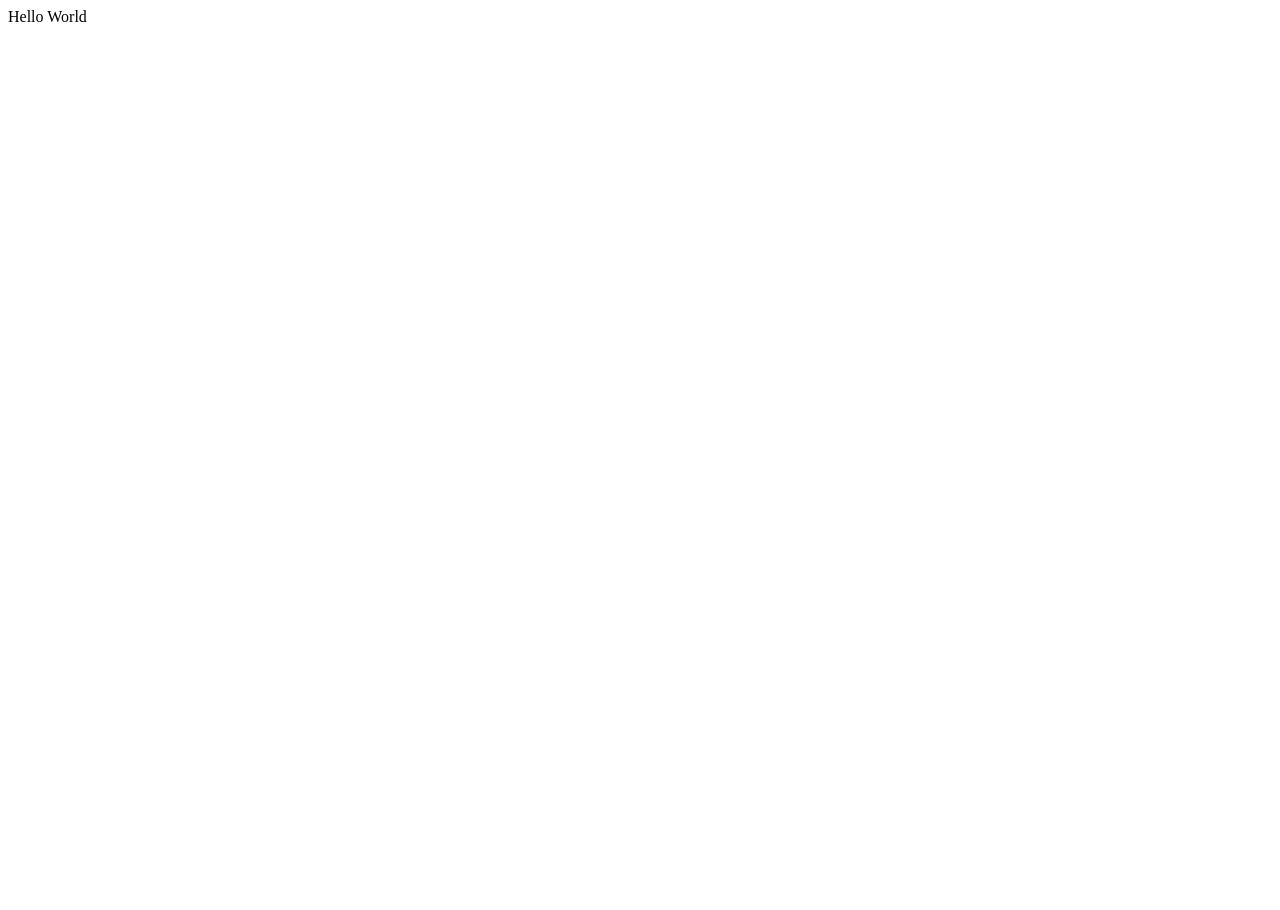
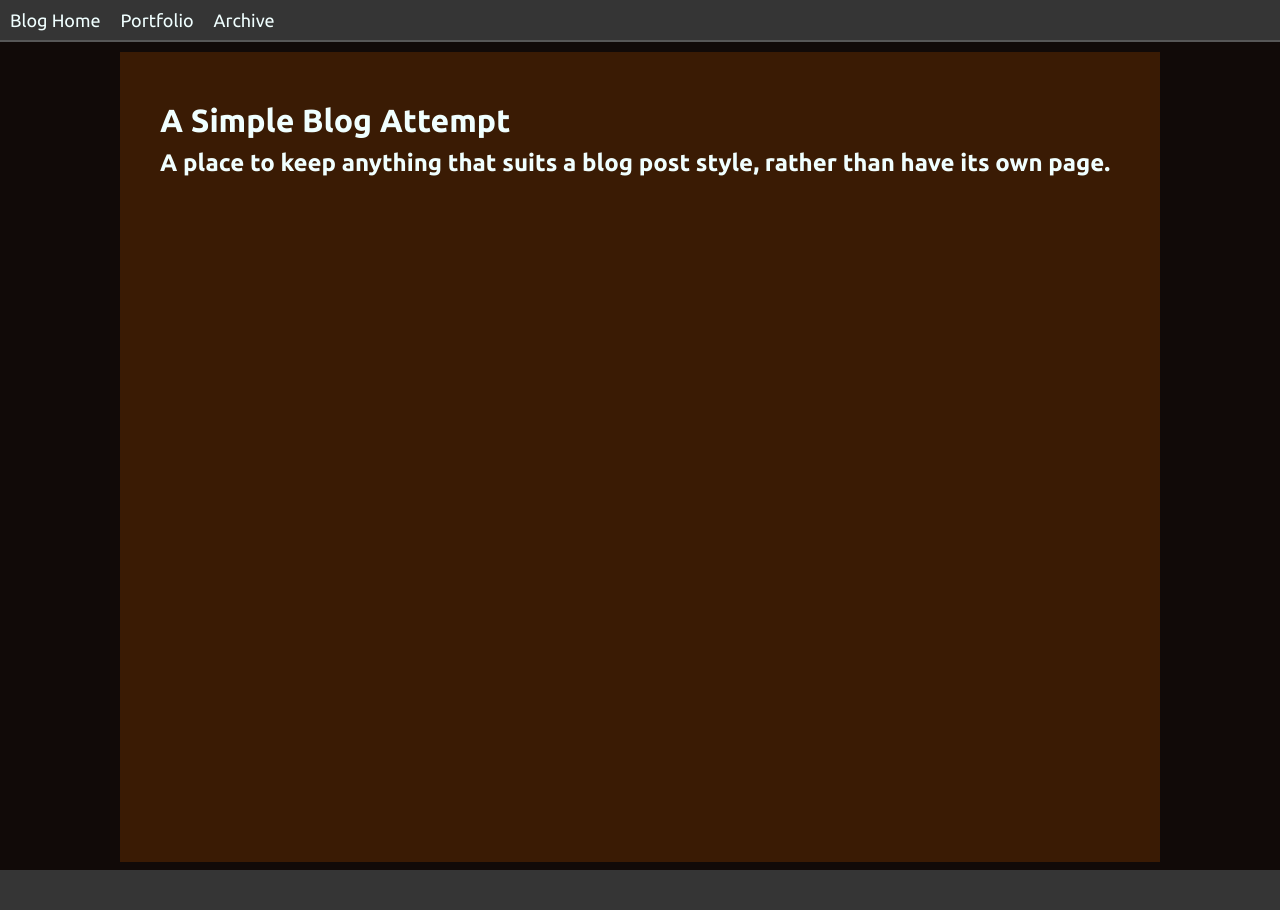
Before and after one commit to Mark-Platts/blog-flask, a Flask app: page / in a window 1280 px wide. Before the commit the page is almost empty. Before the commit the page ends 22 px from the top, so only its background shows below. Run offline with Flask 2, Linux system fonts and the light colour scheme.

Commit message:
put files in correct folders for jinja2

```diff
--- a/app.py
+++ b/app.py
@@ -1,10 +1,10 @@
-from flask import Flask
+from flask import Flask, render_template
 
 app = Flask(__name__)
 
 @app.route("/")
 def index():
-    return("Hello World")
+    return(render_template('home.html'))
 
 if __name__ == "__main__":
     app.run(host="127.0.0.1", port=8080, debug=True)
--- a/base.html
+++ b/templates/base.html
@@ -4,9 +4,9 @@
   <head>
     <meta charset="utf-8">
     <meta name="viewport" content="width=device-width, initial-scale=1.0">
-    <link rel="stylesheet" href="styles.css">
-    <script src="logic.js"></script>
-    <title> Welcome! </title>
+    <link rel="stylesheet" href="{{ url_for('static', filename='styles.css') }}">
+    <script src="{{ url_for('static', filename='logic.js') }}"></script>
+    <title> Simple Blog </title>
   </head>
 
   <body>
--- /dev/null
+++ b/templates/home.html
@@ -0,0 +1,7 @@
+{% extends "base.html" %}
+{% block content %}
+
+  <h1>A Simple Blog Attempt</h1>
+  <h2>A place to keep anything that suits a blog post style, rather than have its own page.</h2>
+
+{% endblock %}
```
Also changed, not shown: logic.js (deleted), static/logic.js (added), static/styles.css (renamed from styles.css).
